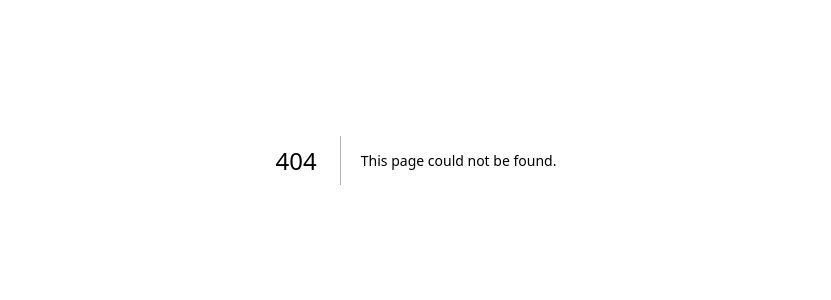
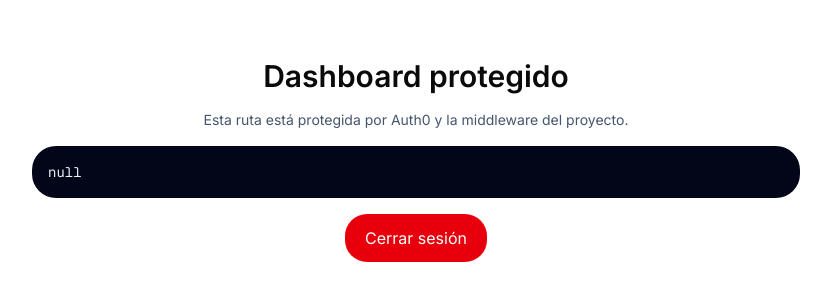
Before and after one commit to IIC3143-Proyecto/Frontend, a Next.js app: page /dashboard in a window 1280 px wide. Before the commit this address had no page. Shown: the part 240-540 px from the top of the page, without its empty margins (224-1055 px from the left). Built offline with nearby package versions, Linux system fonts and the light colour scheme; no server answers.

Commit message:
feat: implement auth0 configuration v1

```diff
--- a/package.json
+++ b/package.json
@@ -9,6 +9,7 @@
     "lint": "eslint"
   },
   "dependencies": {
+    "@auth0/nextjs-auth0": "^4.19.0",
     "@hookform/resolvers": "^5.2.2",
     "@tabler/icons-react": "^3.41.1",
     "@tanstack/react-query": "^5.99.0",
--- /dev/null
+++ b/src/app/api/auth/[auth0]/route.ts
@@ -0,0 +1,30 @@
+import { Auth0Client } from '@auth0/nextjs-auth0/server';
+import { NextRequest } from 'next/server';
+
+// Forzamos la configuración para evitar el error de APP_BASE_URL
+const auth0 = new Auth0Client({
+  appBaseUrl: process.env.AUTH0_BASE_URL,
+  domain: process.env.AUTH0_DOMAIN || process.env.AUTH0_ISSUER_BASE_URL?.replace('https://', '').replace('/', ''),
+  clientId: process.env.AUTH0_CLIENT_ID,
+  clientSecret: process.env.AUTH0_CLIENT_SECRET,
+  secret: process.env.AUTH0_SECRET,
+});
+
+export async function GET(req: NextRequest, ctx: any) {
+  try {
+    const res = await auth0.middleware(req, ctx);
+
+    // Si el middleware no sabe qué hacer con la ruta, forzamos el login
+    if (res.headers.get('x-middleware-next') === '1') {
+       return auth0.startInteractiveLogin(req, ctx);
+    }
+
+    return res;
+  } catch (error) {
+    console.error("Error en Auth0 Route:", error);
+    // Si falla el middleware, intentamos el login directo como último recurso
+    return auth0.startInteractiveLogin(req, ctx);
+  }
+}
+
+export const POST = (req: NextRequest, ctx: any) => auth0.middleware(req, ctx);
--- /dev/null
+++ b/src/app/api/test/route.ts
@@ -0,0 +1,4 @@
+import { NextResponse } from 'next/server';
+export async function GET() {
+  return NextResponse.json({ mensaje: "La carpeta API funciona" });
+}
--- /dev/null
+++ b/src/app/dashboard/page.tsx
@@ -0,0 +1,20 @@
+import { auth0 } from "@/lib/auth0";
+
+export default async function DashboardPage() {
+  const session = await auth0.getSession();
+
+  return (
+    <main className="min-h-screen flex flex-col items-center justify-center gap-4 p-6">
+      <h1 className="text-3xl font-semibold">Dashboard protegido</h1>
+      <p className="max-w-xl text-center text-sm text-slate-600">
+        Esta ruta está protegida por Auth0 y la middleware del proyecto.
+      </p>
+      <pre className="w-full max-w-3xl overflow-auto rounded-lg bg-slate-950 p-4 text-sm text-slate-100">
+        {JSON.stringify(session, null, 2)}
+      </pre>
+      <a href="/api/auth/logout" className="rounded-md bg-red-600 px-5 py-3 text-white hover:bg-red-500">
+        Cerrar sesión
+      </a>
+    </main>
+  );
+}
--- a/src/app/layout.tsx
+++ b/src/app/layout.tsx
@@ -2,8 +2,9 @@ import type { Metadata } from "next";
 import { Geist, Geist_Mono, Inter } from "next/font/google";
 import "./globals.css";
 import { cn } from "@/lib/utils";
+import { AuthProvider } from "@/components/auth/AuthProvider";
 
-const inter = Inter({subsets:['latin'],variable:'--font-sans'});
+const inter = Inter({ subsets: ["latin"], variable: "--font-sans" });
 
 const geistSans = Geist({
   variable: "--font-geist-sans",
@@ -30,7 +31,9 @@ export default function RootLayout({
       lang="en"
       className={cn("h-full", "antialiased", geistSans.variable, geistMono.variable, "font-sans", inter.variable)}
     >
-      <body className="min-h-full flex flex-col">{children}</body>
+      <body className="min-h-full flex flex-col">
+        <AuthProvider>{children}</AuthProvider>
+      </body>
     </html>
   );
 }
--- a/src/app/login/page.tsx
+++ b/src/app/login/page.tsx
@@ -1,12 +1,15 @@
-import { LoginForm } from "@/components/features/auth/login-form"
+"use client";
 
 export default function LoginPage() {
   return (
-    <main className="flex min-h-[100dvh] w-full flex-col items-center justify-center bg-background px-10 py-12">
-      <h1 className="mb-12 text-center text-xl sm:text-2xl font-black uppercase tracking-tighter text-foreground">
-        Log in
-      </h1>
-      <LoginForm />
+    <main className="min-h-screen flex flex-col items-center justify-center gap-4 p-6">
+      <h1 className="text-3xl font-semibold">Iniciar sesión</h1>
+      <p className="max-w-md text-center text-sm text-slate-600">
+        Serás redirigido a Auth0 para iniciar sesión con tus credenciales.
+      </p>
+      <a href="/api/auth/login" className="rounded-md bg-slate-900 px-5 py-3 text-white hover:bg-slate-700">
+        Iniciar sesión con Auth0
+      </a>
     </main>
-  )
+  );
 }
--- a/src/app/page.tsx
+++ b/src/app/page.tsx
@@ -1,12 +1,16 @@
-"use client"
-import Link from "next/link"
+// Ejemplo rápido para tu page.tsx
+import { Auth0Client } from '@auth0/nextjs-auth0/server';
 
-export default function Home() {
+export default async function Page() {
+  const auth0 = new Auth0Client();
+  const session = await auth0.getSession();
+
+  if (!session) return <a href="/api/auth/login">Ingresar</a>;
+
   return (
-    <main className="flex min-h-screen flex-col items-center justify-center p-24">
-      <Link href="/login" className="text-black font-black uppercase underline tracking-widest">
-        Ir al Login
-      </Link>
-    </main>
-  )
+    <div>
+      <h1>Bienvenido, {session.user.name}</h1>
+      <a href="/api/auth/logout">Cerrar sesión</a>
+    </div>
+  );
 }
--- /dev/null
+++ b/src/components/auth/AuthProvider.tsx
@@ -0,0 +1,12 @@
+"use client";
+
+import type { ReactNode } from "react";
+import { Auth0Provider, useUser } from "@auth0/nextjs-auth0/client";
+
+export function AuthProvider({ children }: { children: ReactNode }) {
+  return <Auth0Provider>{children}</Auth0Provider>;
+}
+
+export function useAuth() {
+  return useUser();
+}
--- /dev/null
+++ b/src/components/auth/login-button.tsx
@@ -0,0 +1,7 @@
+export function LoginButton() {
+  return (
+    <a href="/api/auth/login">
+      <button>Login</button>
+    </a>
+  );
+}
--- /dev/null
+++ b/src/components/auth/logout-button.tsx
@@ -0,0 +1,7 @@
+export function LogoutButton() {
+  return (
+    <a href="/api/auth/logout">
+      <button>Logout</button>
+    </a>
+  );
+}
--- /dev/null
+++ b/src/lib/auth0.ts
@@ -0,0 +1,13 @@
+import { Auth0Client } from "@auth0/nextjs-auth0/server";
+
+export const auth0 = new Auth0Client({
+  domain: process.env.AUTH0_DOMAIN!,
+  clientId: process.env.AUTH0_CLIENT_ID!,
+  clientSecret: process.env.AUTH0_CLIENT_SECRET!,
+  appBaseUrl: process.env.AUTH0_BASE_URL!,
+  secret: process.env.AUTH0_SECRET!,
+  authorizationParameters: {
+    audience: process.env.AUTH0_AUDIENCE,
+    scope: "openid profile email",
+  },
+});
--- a/tsconfig.json
+++ b/tsconfig.json
@@ -18,6 +18,7 @@
         "name": "next"
       }
     ],
+    "baseUrl": ".",
     "paths": {
       "@/*": ["./src/*"]
     }
```
Also changed, not shown: 2 other files (tests, documents, lock files or other folders).
